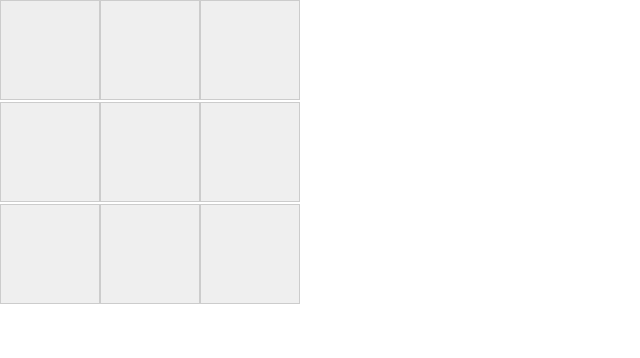
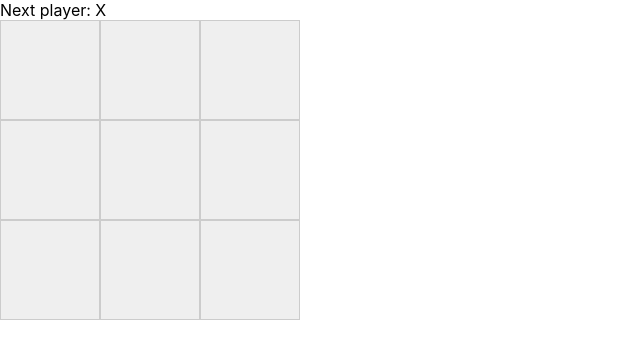
Before and after one commit to github-tom-col/training-app, a React (Create React App) app: page / in a window 1280 px wide. Shown: the top 358 px of the page, without its empty margins (0-640 px from the left). Built offline with nearby package versions, Linux system fonts and the light colour scheme.

Commit message:
css fix et morpion fonctionnel

```diff
--- a/src/App.js
+++ b/src/App.js
@@ -10,12 +10,43 @@
   );
 }
 
+function calculateWinner(squares) {
+  const lines = [
+    [0, 1, 2],
+    [3, 4, 5],
+    [6, 7, 8],
+    [0, 3, 6],
+    [1, 4, 7],
+    [2, 5, 8],
+    [0, 4, 8],
+    [2, 4, 6]
+  ];
+  for (let i = 0; i < lines.length; i++) {
+    const [a, b, c] = lines[i];
+    if (squares[a] && squares[a] === squares[b] && squares[a] === squares[c]) {
+      return squares[a];
+    }
+  }
+  return null;
+}
+
 export default function Board() {
   const [xIsNext, setXIsNext] = useState(true);
   const [squares, setSquares] = useState(Array(9).fill(null));
+  const winner = calculateWinner(squares);
+  let status;
+
+  if (winner) {
+    status = "Winner: " + winner;
+  } else {
+    status = "Next player: " + (xIsNext ? "X" : "O");
+  }
 
   function handleClick(i) {
     const nextSquares = squares.slice();
+    if (squares[i] || calculateWinner(squares)) {
+      return;
+    }
     if (xIsNext) {
       nextSquares[i] = "X";
     } else {
@@ -26,22 +57,18 @@
   }
 
   return (
-    <>
-      <div className={styles.squares}>
+    <div className="status">{status}
+      <div className='container'>
           <Square value={squares[0]} onSquareClick={() => handleClick(0)} />
           <Square value={squares[1]} onSquareClick={() => handleClick(1)} />
           <Square value={squares[2]} onSquareClick={() => handleClick(2)} />
-      </div>
-      <div className={styles.squares}>
           <Square value={squares[3]} onSquareClick={() => handleClick(3)} />
           <Square value={squares[4]} onSquareClick={() => handleClick(4)} />
           <Square value={squares[5]} onSquareClick={() => handleClick(5)} />
-      </div>
-      <div className={styles.squares}>
           <Square value={squares[6]} onSquareClick={() => handleClick(6)} />
           <Square value={squares[7]} onSquareClick={() => handleClick(7)} />
           <Square value={squares[8]} onSquareClick={() => handleClick(8)} />
       </div>
-    </>
+    </div>
   );
 }
--- a/src/style/styles.css
+++ b/src/style/styles.css
@@ -6,6 +6,12 @@
     margin: 0 auto;
     border: 1px solid #ccc;
     box-shadow: 0 0 10px #ccc;
+  }
+
+  .container {
+    display: grid;
+    grid-template-columns: repeat(3, 1fr);
+    width: fit-content;
   }
 
   .square {
```
Lines whose indentation alone changed are shown as unchanged.
